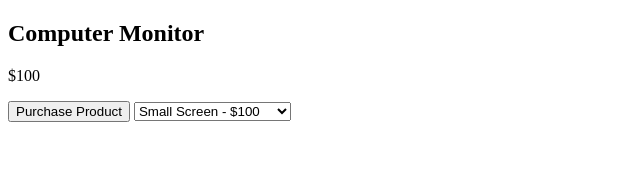
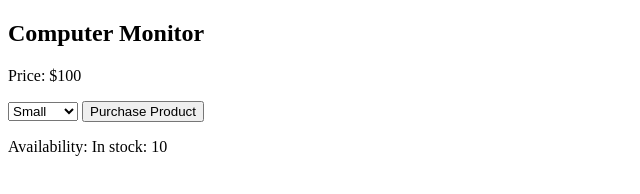
Before and after one commit to JackPierceNelson/CodingChallenge10, a plain HTML site: page index.html in a window 1280 px wide. Shown: the whole page, without its empty margins (0-640 px from the left). Drawn offline with Linux system fonts and the light colour scheme.

Commit message:
Handle stock availability and disable purchase button when out of stock

```diff
--- a/index.html
+++ b/index.html
@@ -4,15 +4,20 @@
         <title>E-Commerce Product Management System</title>
 </head>
 <body>
+        <div class = "product-container">
         <h2 id="product-name">Computer Monitor</h2>
         <p id="product-price">$100</p>
-        <button>Purchase Product</button>
 
         <select id="size-selector">
-            <option value="100">Small Screen - $100</option>
-            <option value="200">Medium Screen - $200</option>
-            <option value="300">Large Screen - $300</option>
+            <option value="Small">Small</option>
+            <option value="Medium">Medium</option>
+            <option value="Large">Large</option>
         </select>
+            <button id="purchase-button">Purchase Product</button>
+
+            <p id="availability-status">Availability Status: Please Select the Size:</p>
+        </div>
         <script src="main.js"></script>
+
 </body>
 </html>
--- a/main.js
+++ b/main.js
@@ -1,9 +1,48 @@
 // Task 2: Add Event Listeners for Product Selection
 
-const priceElement = document.getElementById("product-price");
-const sizeSelector = document.getElementById("size-selector");
+const product = {
+    name: "Computer Monitor",
+    base_price: 100,
+    sizes: {
+        Small: {price: 100, stock: 10},
+        Medium: {price: 200, stock: 5},
+        Large: {price: 300, stock: 0}
+    }
+};
 
-sizeSelector.addEventListener("change" , (event) => {
-    const selectedPrice = event.target.value;
-    priceElement.textContent = `$${selectedPrice}`
-})
+    // DOM elements
+    const productNameElement = document.getElementById("product-name");
+    const priceElement = document.getElementById("product-price");
+    const selectedSize = document.getElementById("size-selector");
+    const availabilityStatus = document.getElementById("availability-status");
+    const purchaseButton = document.getElementById("purchase-button");
+
+    // Function to update price and availability
+function updateProductInfo() {
+    const sizeSelector = selectedSize.value;
+    const sizeInfo = product.sizes[sizeSelector];
+    if (sizeInfo) {
+        // Update Price
+        priceElement.textContent = `Price: $${sizeInfo.price}`;
+        if (sizeInfo.stock > 0) {
+            // Update Availability
+            availabilityStatus.textContent = `Availability: In stock: ${sizeInfo.stock}`;
+            purchaseButton.disabled = false;
+        }
+        else {
+            availabilityStatus.textContent = "Availability: Out of Stock";
+            purchaseButton.disabled = true;
+        }
+    }
+    else {
+        priceElement.textContent = `Price: $${product.base_price.toFixed(2)}`;
+        availabilityStatus.textContent = "Availability: Please Select a Size";
+    }
+}
+
+// Add an event listener to the size selector that calls the function when the selection changes
+
+selectedSize.addEventListener("change", updateProductInfo);
+// Initialize the page
+productNameElement.textContent = product.name;
+updateProductInfo();
```
